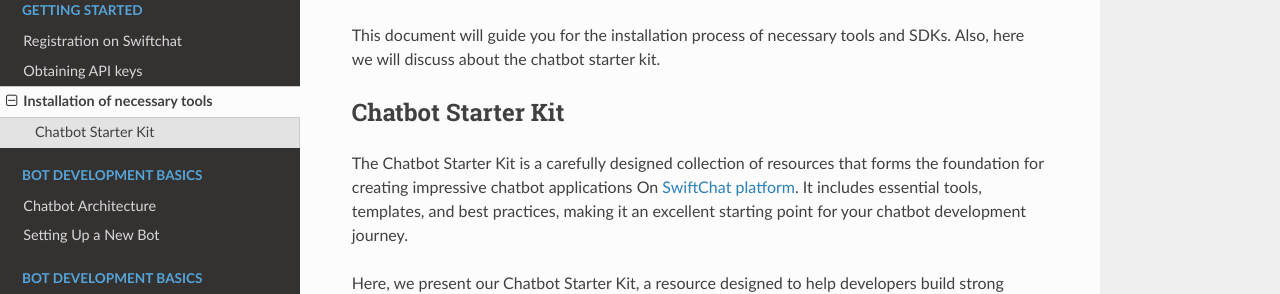
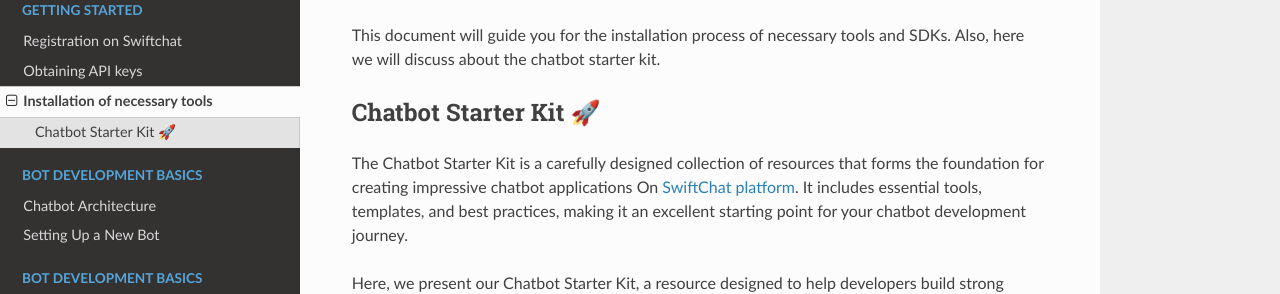
Before and after one commit to Priyanka-sharma181/Chatbot-Development-Guide, a Sphinx documentation site: the page built from docs/source/installation.rst, in a window 1280 px wide and 1369 px high. Shown: the part 136-430 px from the top of the window. Built offline with Sphinx 7.4.7 and the Read the Docs theme 2.0.0, drawn with Linux system fonts in a browser that asks for light colours.

Commit message:
updating files

```diff
--- a/docs/source/installation.rst
+++ b/docs/source/installation.rst
@@ -2,7 +2,7 @@ Installation of necessary tools
 ====================
 This document will guide you for the installation process of necessary tools and SDKs. Also, here we will discuss about the chatbot starter kit.
 
-Chatbot Starter Kit
+Chatbot Starter Kit 🚀
 ------------
 
 The Chatbot Starter Kit is a carefully designed collection of resources that forms the foundation for creating impressive chatbot applications On `SwiftChat platform <https://convegenius.com/>`_. It includes essential tools, templates, and best practices, making it an excellent starting point for your chatbot development journey.
```
